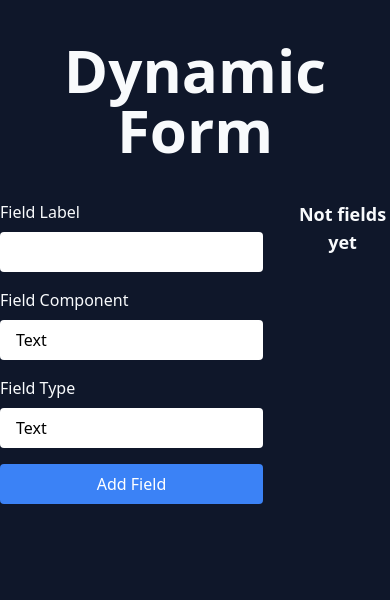
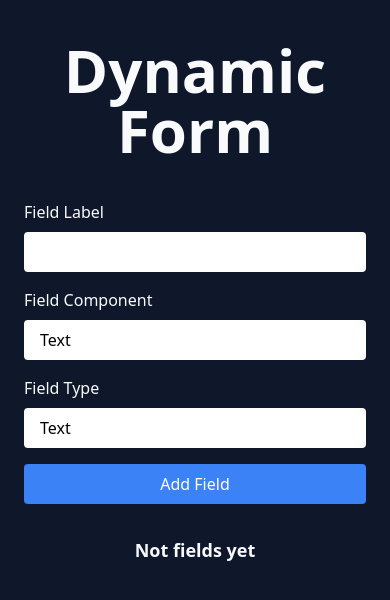
Before and after one commit to angelmtztrc/dynamic-form, a React (Vite) app: page / in a window 390 px wide. Shown: the top 600 px of the page. Built offline with nearby package versions, Linux system fonts and the light colour scheme.

Commit message:
fix:  padding

```diff
--- a/src/App.tsx
+++ b/src/App.tsx
@@ -8,7 +8,7 @@ const App = () => {
   return (
     <FieldsProvider>
       <main className="min-h-screen bg-slate-900">
-        <div className="container mx-auto py-10">
+        <div className="container mx-auto py-10 px-6 lg:px-0">
           <h1 className="text-6xl text-slate-50 font-bold text-center">
             Dynamic Form
           </h1>
--- a/src/components/Form.tsx
+++ b/src/components/Form.tsx
@@ -14,7 +14,7 @@ const Form = ({}: FormProps) => {
   const { fields, setFields } = useFields();
 
   return (
-    <div className="mt-10 flex justify-center gap-8">
+    <div className="mt-10 flex flex-col lg:flex-row justify-center gap-8">
       <FieldsForm fields={fields} setFields={setFields} />
       <Fields fields={fields} />
     </div>
```
